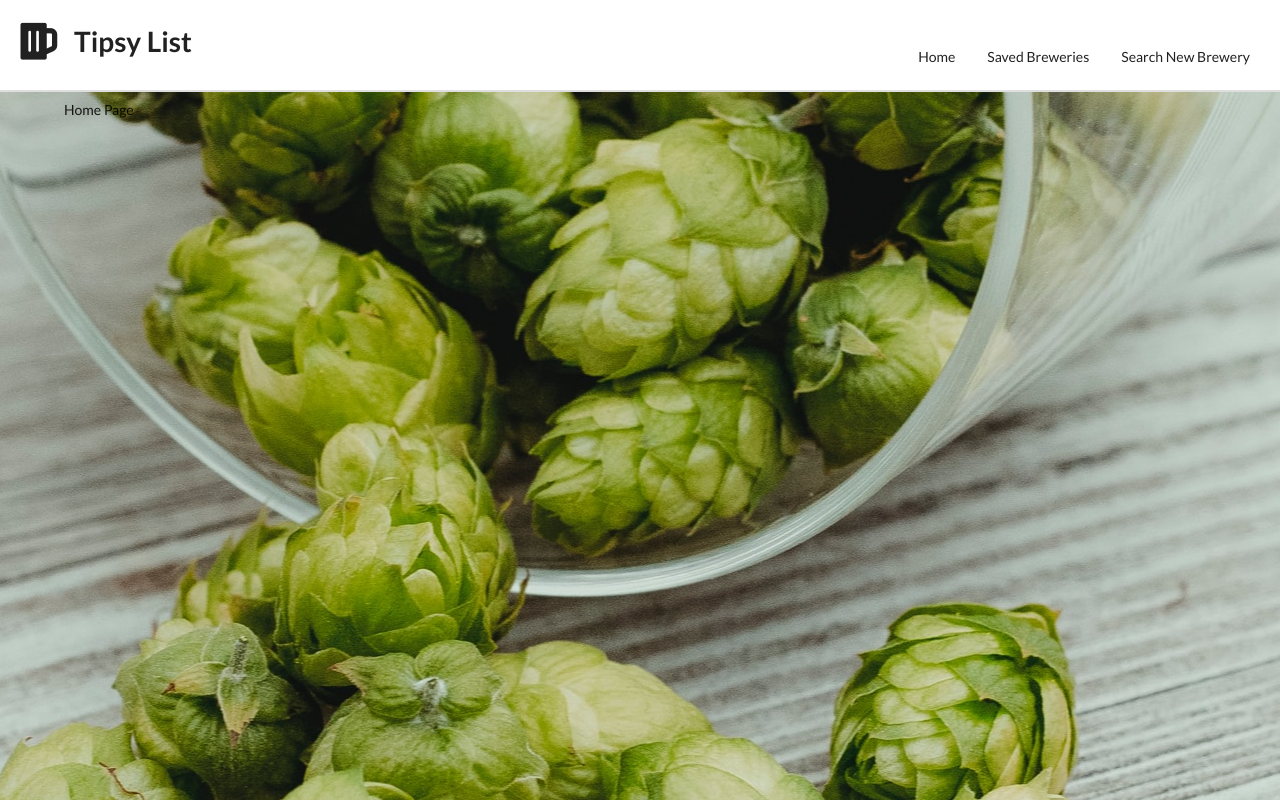
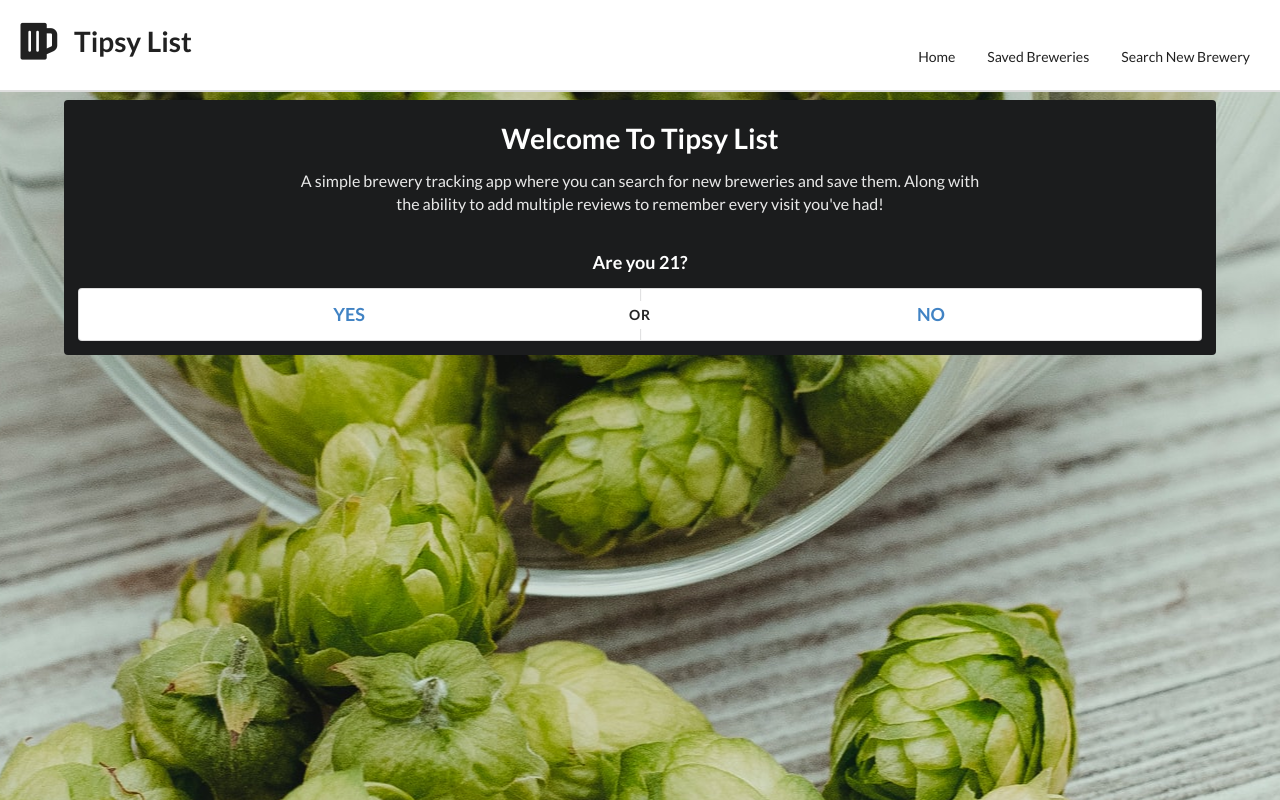
Before and after one commit to builtbyjosh/tipsy_list_v2, a React (Create React App) app in the folder tipsy_review_frontend_v3/: page / in a window 1280 px wide. Built offline with nearby package versions, Linux system fonts and the light colour scheme.

Commit message:
setting up home component

```diff
--- a/tipsy_review_frontend_v3/src/components/Home.js
+++ b/tipsy_review_frontend_v3/src/components/Home.js
@@ -1,11 +1,34 @@
-import React from 'react';
+import React from "react";
 
 const Home = () => {
   return (
-    <div>
-      Home Page
+    <div className="ui inverted center aligned segment">
+      <div className="ui text container ">
+        <h1 className="ui inverted header">Welcome To Tipsy List</h1>
+        <p className="ui inverted">
+          A simple brewery tracking app where you can search for new breweries
+          and save them. Along with the ability to add multiple reviews to
+          remember every visit you've had!
+        </p>
+      </div>
+      <h3 className="ui inverted header">Are you 21?</h3>
+      <div className="ui segment">
+        <div className="ui two column very relaxed grid">
+          <div className="column">
+            <h3>
+              <a href="/breweries">YES</a>
+            </h3>
+          </div>
+          <div className="column">
+            <h3>
+              <a href="">NO</a>
+            </h3>
+          </div>
+        </div>
+        <div className="ui vertical divider">or</div>
+      </div>
     </div>
   );
-}
+};
 
 export default Home;
```
